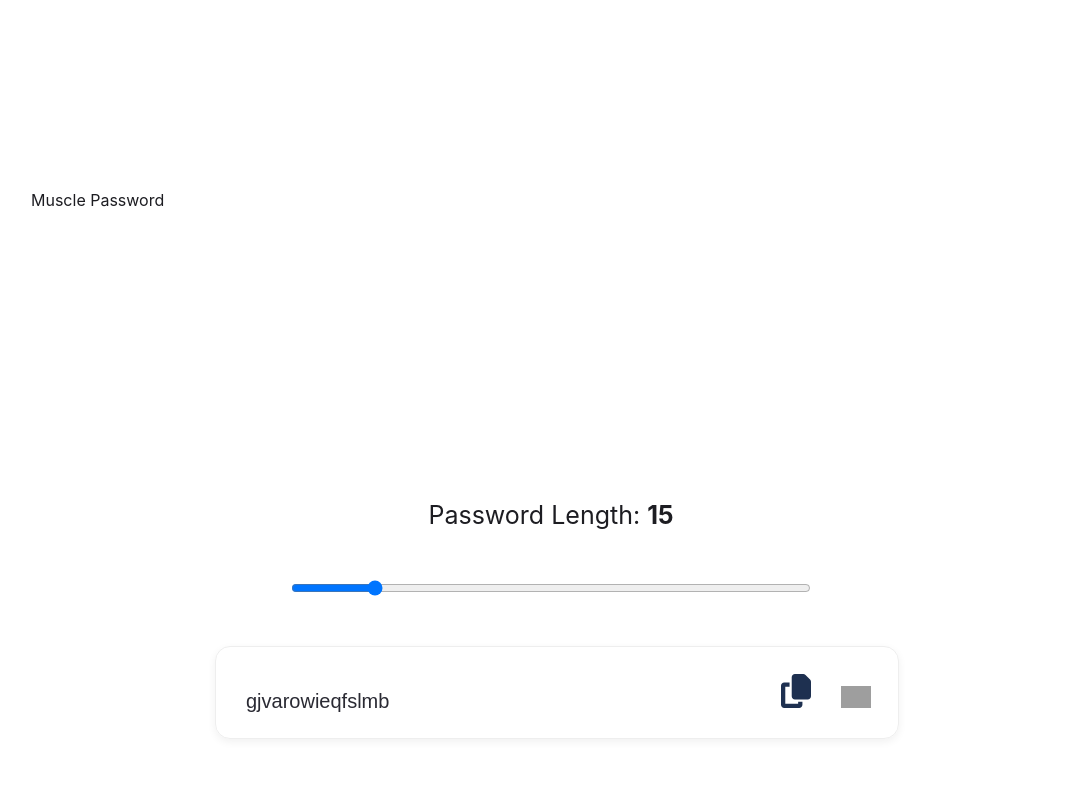
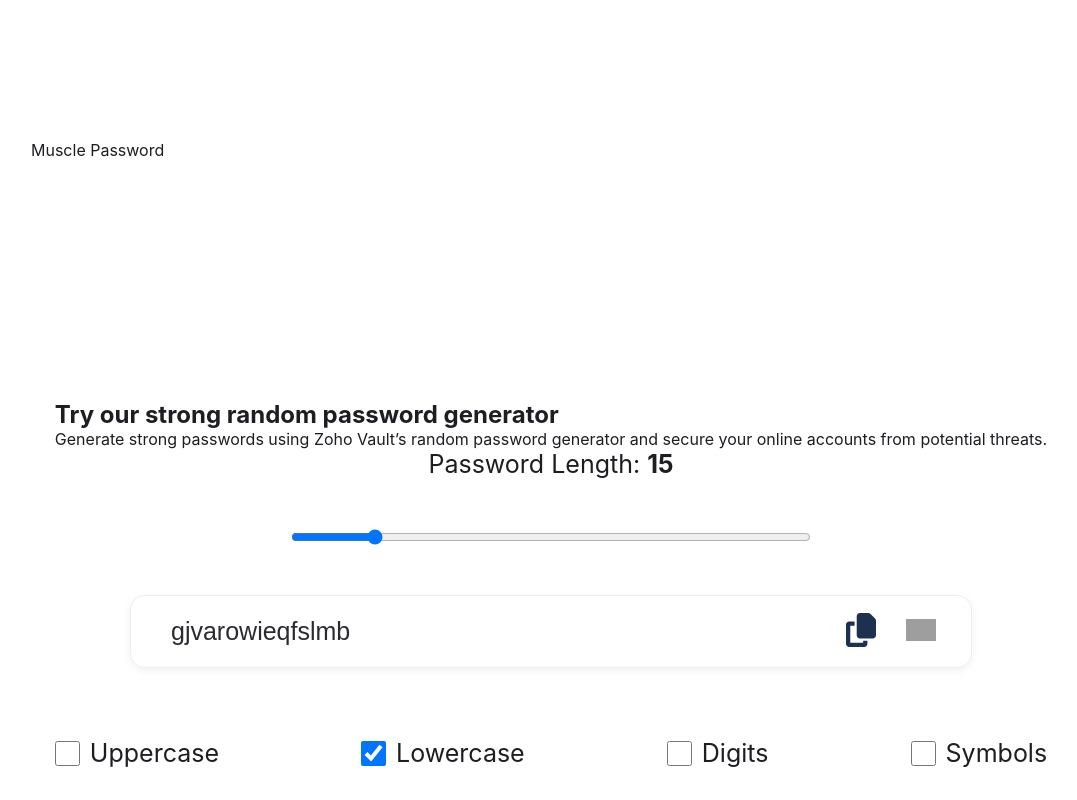
Before and after one commit to musclepassword/musclepassword, a React (Create React App) app: page / in a window 1280 px wide. Shown: the top 800 px of the page, without its empty margins (89-1166 px from the left). Built offline with nearby package versions, Linux system fonts and the light colour scheme; grey boxes are pictures that could not be loaded.

Commit message:
generate password components update

```diff
--- a/src/assets/style/global.scss
+++ b/src/assets/style/global.scss
@@ -8,18 +8,21 @@ a {
 }
 
 header {
-    // background-color: #1d1d22;
     color: #1d1d22;
     justify-content: space-between;
     align-items: center;
     display: flex;
     padding: 50px 0px;
-    height: 300px;
+    height: 200px;
 }
 
 .container {
     padding-left: 120px;
     padding-right: 120px;
+}
+
+input:focus {
+    outline:none;
 }
 
 .generate-password {
@@ -46,12 +49,14 @@ header {
     }
 
     .input-password {
-        width: 100%;
+        justify-content: center;
+        align-items: center;
+        display: flex;
+        width: 800px;
         border: 1px solid #eee;
         margin: 0 auto;
-        display: block;
+        padding: 0 20px;
         border-radius: 15px;
-        padding-left: 10px;
         position: relative;
         overflow: hidden;
         box-shadow: 0 3px 9px #0000000F;
@@ -60,9 +65,9 @@ header {
             color: #2a2a33;
             position: relative;
             padding: 0 20px;
-            width: 500px;
-            height: 60px;
-            font-size: 20px;
+            width: 100%;
+            height: 70px;
+            font-size: 25px;
             border-radius: 15px;
             border: none;
         }
@@ -75,7 +80,7 @@ header {
         button {
             background-color: transparent;
             position: relative;
-            padding: 27px 15px;
+            padding: 17px 15px;
             border: none;
             cursor: pointer;
 
--- a/src/components/generatepassword/index.js
+++ b/src/components/generatepassword/index.js
@@ -39,6 +39,8 @@ function GeneratePassword() {
 
     return (
         <section className="generate-password">
+            <h1>Try our strong random password generator</h1>
+            <p>Generate strong passwords using Zoho Vault’s random password generator and secure your online accounts from potential threats.</p>
             <div className="input-range">
                 <label>Password Length: <b>{length}</b></label>
                 <input type="range" onChange={(e) => setLength(e.target.value)} value={length} />
```
